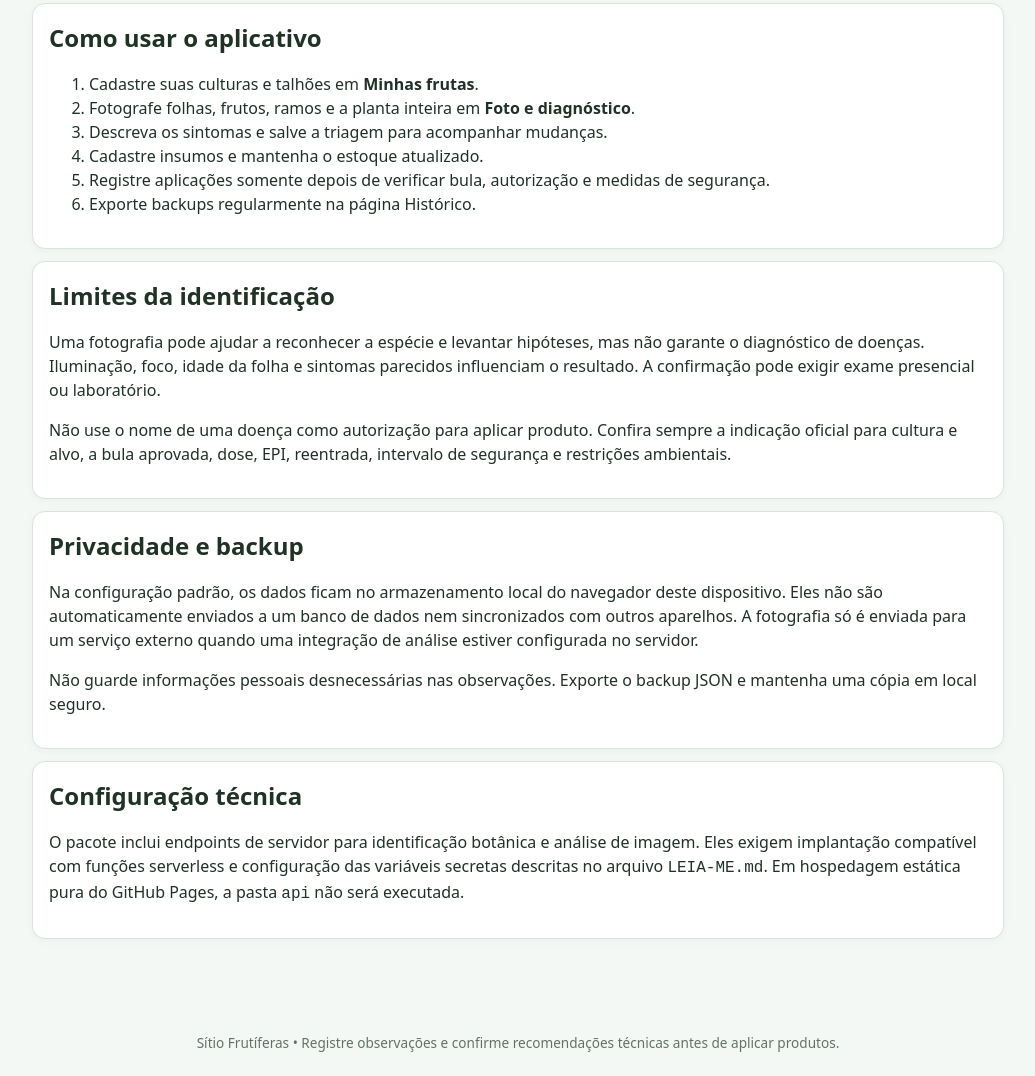
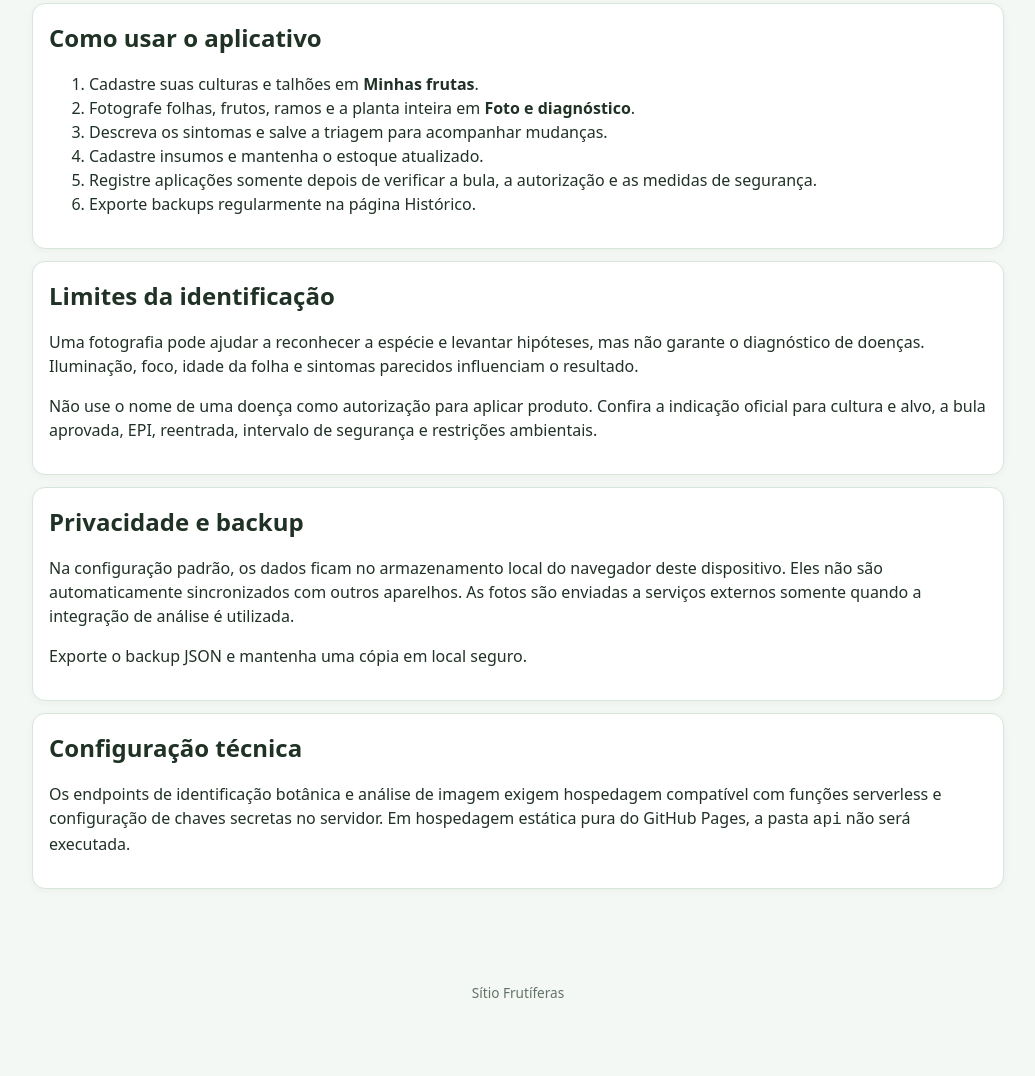
Before and after one commit to nandosarcondicionado-gif/sitio-frutiferas, a website: page paginas/ajuda.html in a window 1280 px wide. Shown: the part 101-1177 px from the top of the page, without its empty margins (122-1157 px from the left). After the commit the page ends 1127 px from the top, so only its background shows below. Drawn offline with Linux system fonts and the light colour scheme.

Commit message:
Update ajuda.html

```diff
--- a/paginas/ajuda.html
+++ b/paginas/ajuda.html
@@ -4,21 +4,22 @@
   <meta charset="utf-8">
   <meta name="viewport" content="width=device-width,initial-scale=1">
   <meta name="theme-color" content="#236b36">
-<title>❓ Ajuda e segurança — Sítio Frutíferas</title>
+  <title>Ajuda e segurança — Sítio Frutíferas</title>
   <link rel="manifest" href="../manifest.json">
   <link rel="stylesheet" href="../css/estilo.css">
   <script defer src="../js/app.js"></script>
   <script defer src="../js/vazio.js"></script>
 </head>
 <body>
-<header><div class="head">
+  <header>
+    <div class="head">
       <a href="../index.html">← Voltar</a>
       <h1>❓ Ajuda e segurança</h1>
       <span>🌿 Sítio Frutíferas</span>
-</div></header>
+    </div>
+  </header>
   <main class="wrap">
     <nav id="nav" class="nav" aria-label="Navegação"></nav>
-
     <section class="card">
       <h2>Como usar o aplicativo</h2>
       <ol>
@@ -26,28 +27,25 @@
         <li>Fotografe folhas, frutos, ramos e a planta inteira em <strong>Foto e diagnóstico</strong>.</li>
         <li>Descreva os sintomas e salve a triagem para acompanhar mudanças.</li>
         <li>Cadastre insumos e mantenha o estoque atualizado.</li>
-<li>Registre aplicações somente depois de verificar bula, autorização e medidas de segurança.</li>
+        <li>Registre aplicações somente depois de verificar a bula, a autorização e as medidas de segurança.</li>
         <li>Exporte backups regularmente na página Histórico.</li>
       </ol>
     </section>
-
     <section class="card">
       <h2>Limites da identificação</h2>
-<p>Uma fotografia pode ajudar a reconhecer a espécie e levantar hipóteses, mas não garante o diagnóstico de doenças. Iluminação, foco, idade da folha e sintomas parecidos influenciam o resultado. A confirmação pode exigir exame presencial ou laboratório.</p>
-<p>Não use o nome de uma doença como autorização para aplicar produto. Confira sempre a indicação oficial para cultura e alvo, a bula aprovada, dose, EPI, reentrada, intervalo de segurança e restrições ambientais.</p>
+      <p>Uma fotografia pode ajudar a reconhecer a espécie e levantar hipóteses, mas não garante o diagnóstico de doenças. Iluminação, foco, idade da folha e sintomas parecidos influenciam o resultado.</p>
+      <p>Não use o nome de uma doença como autorização para aplicar produto. Confira a indicação oficial para cultura e alvo, a bula aprovada, EPI, reentrada, intervalo de segurança e restrições ambientais.</p>
     </section>
-
     <section class="card">
       <h2>Privacidade e backup</h2>
-<p>Na configuração padrão, os dados ficam no armazenamento local do navegador deste dispositivo. Eles não são automaticamente enviados a um banco de dados nem sincronizados com outros aparelhos. A fotografia só é enviada para um serviço externo quando uma integração de análise estiver configurada no servidor.</p>
-<p>Não guarde informações pessoais desnecessárias nas observações. Exporte o backup JSON e mantenha uma cópia em local seguro.</p>
+      <p>Na configuração padrão, os dados ficam no armazenamento local do navegador deste dispositivo. Eles não são automaticamente sincronizados com outros aparelhos. As fotos são enviadas a serviços externos somente quando a integração de análise é utilizada.</p>
+      <p>Exporte o backup JSON e mantenha uma cópia em local seguro.</p>
     </section>
-
     <section class="card">
       <h2>Configuração técnica</h2>
-<p>O pacote inclui endpoints de servidor para identificação botânica e análise de imagem. Eles exigem implantação compatível com funções serverless e configuração das variáveis secretas descritas no arquivo <code>LEIA-ME.md</code>. Em hospedagem estática pura do GitHub Pages, a pasta <code>api</code> não será executada.</p>
+      <p>Os endpoints de identificação botânica e análise de imagem exigem hospedagem compatível com funções serverless e configuração de chaves secretas no servidor. Em hospedagem estática pura do GitHub Pages, a pasta <code>api</code> não será executada.</p>
     </section>
   </main>
-<footer>Sítio Frutíferas • Registre observações e confirme recomendações técnicas antes de aplicar produtos.</footer>
+  <footer>Sítio Frutíferas</footer>
 </body>
 </html>
```
Lines whose indentation alone changed are shown as unchanged.
